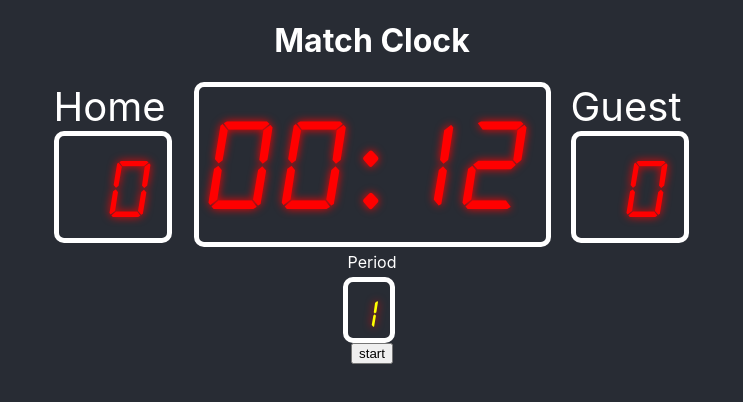
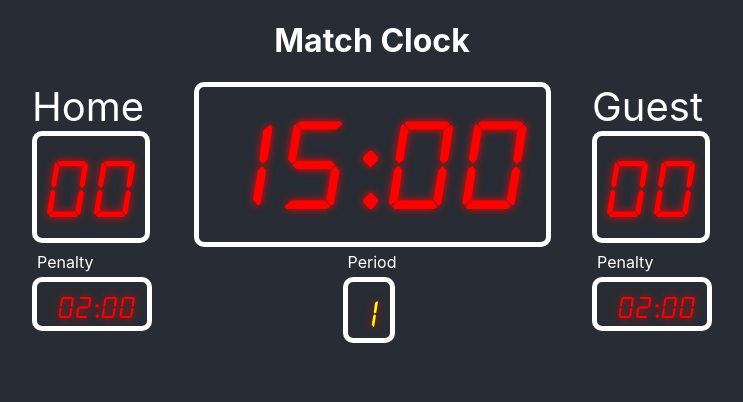
Before and after one commit to tobbethun/matchclock, a React (Create React App) app: page / in a window 1280 px wide. Shown: the top 402 px of the page, without its empty margins (268-1011 px from the left). Built offline with nearby package versions, Linux system fonts and the light colour scheme.

Commit message:
Seperation of concern to make timers work individually

```diff
--- a/src/App.js
+++ b/src/App.js
@@ -1,7 +1,9 @@
 import React, {useEffect, useState} from 'react';
 import GlobalFonts from './fonts/Fonts';
 import styled from 'styled-components/macro';
-import './index.css'
+import {DigitalBox} from "./common-style";
+import Timer from "./Timer";
+import Score from "./Score";
 
 const Test = styled.div`
       background-color: #282c34;
@@ -15,10 +17,11 @@ const Test = styled.div`
 
 const Row = styled.div`
     display: flex;
+    justify-content: space-between;
+    width: 680px;
 `;
 
 const Team = styled.div`
-    margin: 0 20px;
     width: 120px;
     p {
         font-size: 40px;
@@ -26,28 +29,9 @@ const Team = styled.div`
     }
 `;
 
-const DigitalBox = styled.div`
-    border: 5px solid white;
-    border-radius: 10px;
-    font-family: 'Digital';
-    text-shadow: 0 0 9px rgba(255, 0, 0, 1);
-    text-align: right;
-    color: red;
-    padding: 10px 10px 0;
-`;
-
-const Time = styled(DigitalBox)`
-    font-size: 125px;
-    width: 327px;
-`;
-
-const Score = styled(DigitalBox)`
-   font-size: 80px;
-   width: 88px;
-`;
 
 const PeriodBox = styled.div`
-    text-align: center;
+    text-align: left;
     p {
         margin: 5px;
     }
@@ -60,48 +44,6 @@ const Period = styled(DigitalBox)`
 `;
 
 const App = () => {
-  const [homeScore, setHomeScore] = useState(0);
-  const [guestScore, setGuestScore] = useState(0);
-  const [time, setTime] = useState({minutes: 0, seconds: 12});
-  const [paused, setPaused] = useState(true);
-  const [over, setOver] = useState(false);
-
-  const tick = () => {
-    if (paused || over) return;
-    if (time.minutes === 0 && time.seconds === 0) setOver(true);
-    else if (time.seconds === 0) {
-      setTime({
-        minutes: time.minutes - 1,
-        seconds: 59
-      });
-    } else {
-      setTime({
-        minutes: time.minutes,
-        seconds: time.seconds - 1
-      });
-    }
-  };
-
-  const reset = () => {
-    setTime({
-      minutes: time.minutes,
-      seconds: time.seconds
-    });
-    setPaused(false);
-    setOver(false);
-  };
-
-  useEffect(() => {
-    let timerID = setInterval(() => tick(), 1000);
-    return () => clearInterval(timerID);
-  });
-
-  const padWidthZero = (value) => {
-    if(value < 10) {
-      return '0' + value;
-    } else return value;
-  }
-
   return (
     <div className="App">
         <GlobalFonts/>
@@ -110,21 +52,31 @@ const App = () => {
             <Row>
               <Team>
                 <p>Home</p>
-                <Score onClick={()=>setHomeScore(homeScore + 1)}>{homeScore}</Score>
+                {/*<Score onClick={()=>setHomeScore(homeScore + 1)}>{homeScore}</Score>*/}
+                <Score />
               </Team>
-              <Time>{padWidthZero(time.minutes)}:{padWidthZero(time.seconds)}</Time>
+              <Timer minutes={15} seconds={0}/>
+              {/*<Time>{padWidthZero(time.minutes)}:{padWidthZero(time.seconds)}</Time>*/}
               <Team>
                 <p>Guest</p>
-                <Score onClick={()=>setGuestScore(guestScore + 1)}>{guestScore}</Score>
+                <Score />
               </Team>
             </Row>
             <Row>
               <PeriodBox>
+                <p>Penalty</p>
+                <Timer penalty minutes={2} />
+              </PeriodBox>
+              <PeriodBox>
                 <p>Period</p>
                 <Period>1</Period>
               </PeriodBox>
+              <PeriodBox>
+                <p>Penalty</p>
+                <Timer penalty minutes={2}/>
+              </PeriodBox>
             </Row>
-            <button onClick={reset}>start</button>
+
           </Test>
     </div>
   );
--- /dev/null
+++ b/src/Score.js
@@ -0,0 +1,18 @@
+import React, {useState} from "react";
+import styled from 'styled-components/macro';
+import {DigitalBox} from "./common-style";
+import {padWidthZero} from "./utils";
+
+const ScoreBox = styled(DigitalBox)`
+   font-size: 80px;
+   width: 88px;
+`;
+
+const Score = () => {
+    const [score, setScore] = useState(0);
+     return (
+        <ScoreBox onClick={()=>setScore(score + 1)}>{padWidthZero(score)}</ScoreBox>
+     )
+}
+
+export default Score;
--- /dev/null
+++ b/src/Timer.js
@@ -0,0 +1,73 @@
+import React, {useState, useEffect} from 'react';
+import styled from 'styled-components/macro';
+import {DigitalBox} from "./common-style";
+import {padWidthZero} from "./utils";
+
+const Time = styled(DigitalBox)`
+    font-size: 125px;
+    width: 327px;
+`;
+
+const Penalty = styled(DigitalBox)`
+    font-size: 30px;
+    width: 90px;
+`;
+
+
+const Timer = ({penalty, minutes, seconds=0}) => {
+    const [time, setTime] = useState({minutes: minutes, seconds: seconds});
+    const [paused, setPaused] = useState(true);
+    const [over, setOver] = useState(false);
+
+    const tick = () => {
+        if (paused || over) return;
+        if (time.minutes === 0 && time.seconds === 0) setOver(true);
+        else if (time.seconds === 0) {
+            setTime({
+                minutes: time.minutes - 1,
+                seconds: 59
+            });
+        } else {
+            setTime({
+                minutes: time.minutes,
+                seconds: time.seconds - 1
+            });
+        }
+    };
+
+    const reset = () => {
+        if (paused) {
+
+        setTime({
+            minutes: time.minutes,
+            seconds: time.seconds
+        });
+        setPaused(false);
+        setOver(false);
+        } else {
+            setPaused(true);
+        }
+    };
+
+    useEffect(() => {
+        let timerID = setInterval(() => tick(), 1000);
+        return () => clearInterval(timerID);
+    });
+
+
+    if(penalty) {
+        return (
+            <Penalty onClick={reset}>
+                {padWidthZero(time.minutes)}:{padWidthZero(time.seconds)}
+            </Penalty>
+        )
+    } else {
+        return (
+            <Time onClick={reset}>
+                {padWidthZero(time.minutes)}:{padWidthZero(time.seconds)}
+            </Time>
+        )
+    }
+}
+
+export default Timer;
--- /dev/null
+++ b/src/common-style.js
@@ -0,0 +1,13 @@
+import styled from 'styled-components/macro';
+import './index.css';
+
+
+export const DigitalBox = styled.div`
+    border: 5px solid white;
+    border-radius: 10px;
+    font-family: 'Digital';
+    text-shadow: 0 0 9px rgba(255, 0, 0, 1);
+    text-align: right;
+    color: red;
+    padding: 10px 10px 0;
+`;
--- /dev/null
+++ b/src/utils.js
@@ -0,0 +1,5 @@
+export const padWidthZero = (value) => {
+    if(value < 10) {
+        return '0' + value;
+    } else return value;
+}
```
